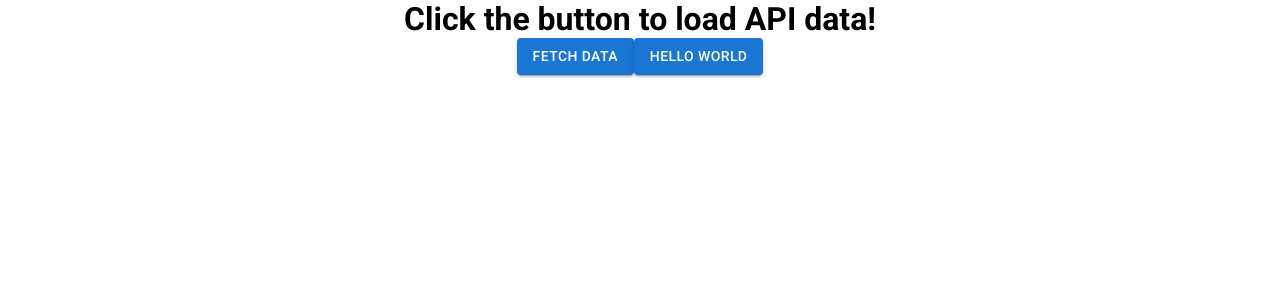
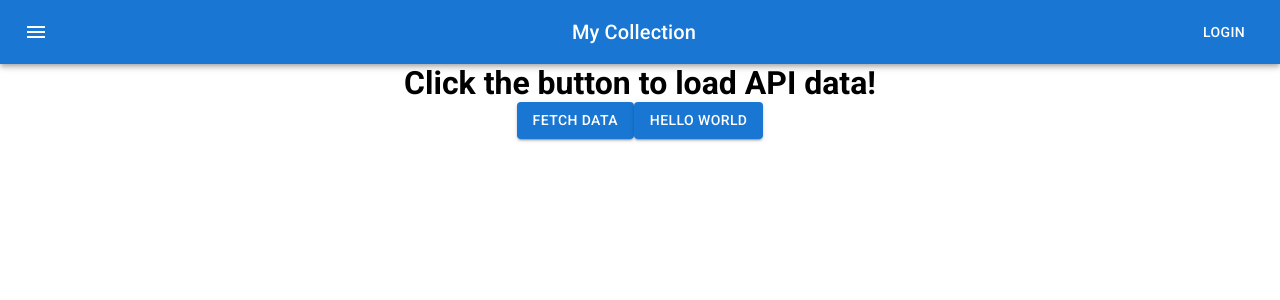
Before and after one commit to Rdarke/Project_Vehicle, a React (Create React App) app in the folder app/: page / in a window 1280 px wide. Shown: the top 300 px of the page. Built offline with nearby package versions, Linux system fonts and the light colour scheme.

Commit message:
Add basic Navbar component

```diff
--- a/app/src/components/app/index.jsx
+++ b/app/src/components/app/index.jsx
@@ -1,8 +1,9 @@
 import React, { useState, useEffect } from 'react';
+import { BrowserRouter as Router, Route, Switch } from 'react-router-dom';
 import axios from 'axios';
-import logo from './logo.svg';
 import './App.css';
 import Button from "@mui/material/Button";
+import Navbar from '../navbar';
 
 function App() {
   const [ state, setState ] = useState({
@@ -21,6 +22,8 @@
 
   return (
     <div className="App">
+    <Router>
+    <Navbar></Navbar>
         <h1>{ state.message }</h1>
         <Button onClick={fetchData} variant="contained" color="primary">
           Fetch Data
@@ -28,6 +31,7 @@
         <Button variant="contained" color="primary">
       Hello World
     </Button>
+    </Router>
     </div>
   );
 };
--- /dev/null
+++ b/app/src/components/navbar/index.jsx
@@ -0,0 +1,30 @@
+import React, { useState, useEffect } from "react";
+import { Link } from "react-router-dom";
+import { Toolbar, AppBar, Typography, Button, Box, IconButton } from "@mui/material";
+import MenuIcon from '@mui/icons-material/Menu';
+
+function Navbar() {
+  return (
+    <Box sx={{ flexGrow: 1 }}>
+      <AppBar position="static">
+        <Toolbar>
+          <IconButton
+            size="large"
+            edge="start"
+            color="inherit"
+            aria-label="menu"
+            sx={{ mr: 2 }}
+          >
+            <MenuIcon />
+          </IconButton>
+          <Typography variant="h6" component="div" sx={{ flexGrow: 1 }}>
+            My Collection
+          </Typography>
+          <Button color="inherit">Login</Button>
+        </Toolbar>
+      </AppBar>
+    </Box>
+  );
+};
+
+export default Navbar;
```
